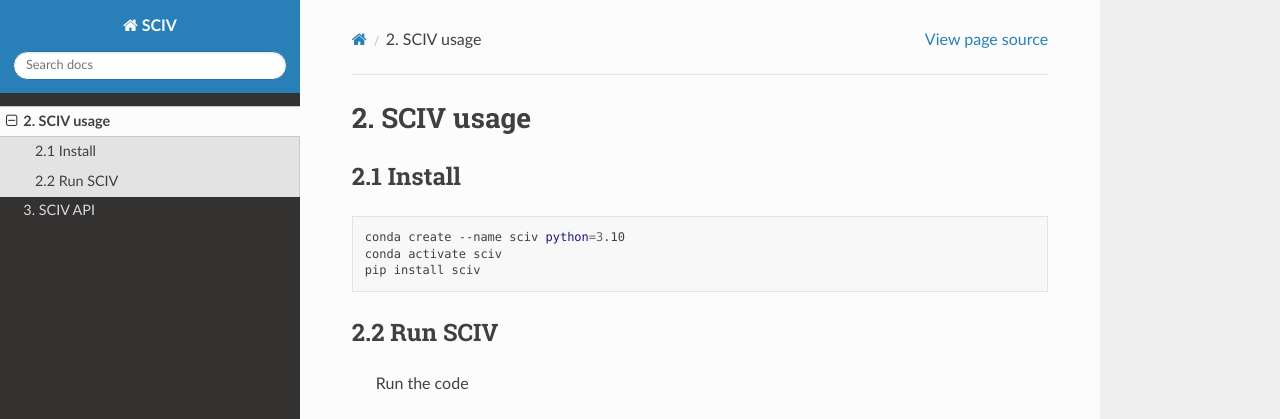
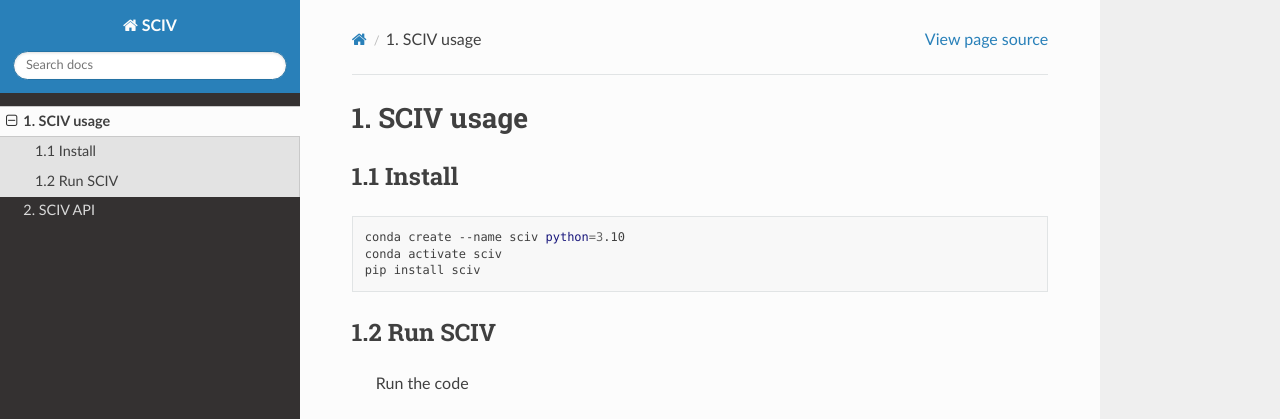
Before and after one commit to YuZhengM/sciv-tutorial, a Sphinx documentation site: the page built from docs/source/usage.rst, in a window 1280 px wide and 1189 px high. Shown: the top 419 px of the window. Built offline with Sphinx 7.4.7 and the Read the Docs theme 3.1.0, drawn with Linux system fonts in a browser that asks for light colours; pages that are not in the unit, such as notebooks, are missing from menus.

```diff
--- a/docs/source/api.rst
+++ b/docs/source/api.rst
@@ -1,2 +1,4 @@
-3. SCIV API
+2. SCIV API
 ===========================
+
+Updating in progress ...
--- a/docs/source/index.rst
+++ b/docs/source/index.rst
@@ -3,7 +3,7 @@ Welcome to SCIV's documentation!
 
 Unveiling the pivotal cell types involved in variant function regulation at a single-cell resolution.
 
-.. image:: docs/source/img/overview.png
+.. image:: img/overview.png
 
 .. raw:: html
 
--- a/docs/source/usage.rst
+++ b/docs/source/usage.rst
@@ -1,8 +1,8 @@
-2.	SCIV usage
+1.	SCIV usage
 =========================
 
 
-2.1 Install
+1.1 Install
 -------------------------
 
 .. code-block:: shell
@@ -12,7 +12,7 @@
     pip install sciv
 
 
-2.2 Run SCIV
+1.2 Run SCIV
 -------------------------
 
  | Run the code
```
